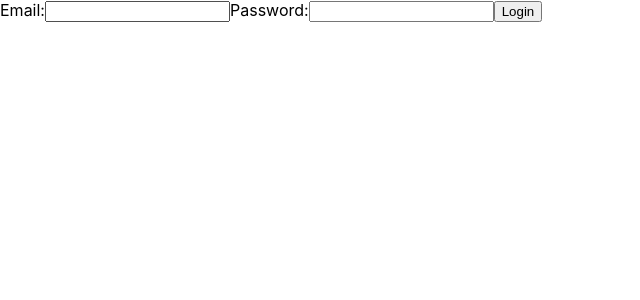
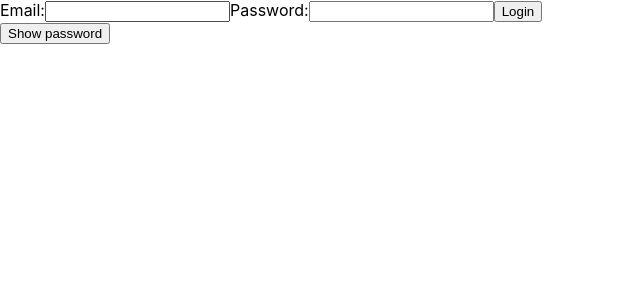
Before and after one commit to hugobosy/exercise-form, a React (Create React App) app: page / in a window 1280 px wide. Shown: the top 300 px of the page, without its empty margins (0-640 px from the left). Built offline with nearby package versions, Linux system fonts and the light colour scheme.

Commit message:
add button show/hide password

```diff
--- a/src/components/App.js
+++ b/src/components/App.js
@@ -20,17 +20,14 @@ function App() {
         })) : setUser(user => ({...user, correct: false}))
     }
 
-    // const showPassword = () => {
-    //     setUser(user => ({
-    //         ...user,
-    //         showPass: true
-    //     }))
-    //
-    //     setTimeout(setUser(user => ({
-    //         ...user,
-    //         showPass: false,
-    //     })), 2000)
-    // }
+    const showPassword = () => {
+        const pass = user.showPass;
+        setUser(user => ({
+            ...user,
+            showPass: !pass
+        }));
+
+    }
 
     return (
         <>
@@ -46,15 +43,16 @@ function App() {
                     </label>
                     <label>
                         Password:
-                        <input type="password" value={user.password} onChange={e => setUser(user => ({
+                        <input type={user.showPass ? 'text' : 'password'} value={user.password} onChange={e => setUser(user => ({
                             ...user,
                             password: e.target.value,
                             correct: null,
                         }))}/>
                     </label>
                     <button type="submit">Login</button>
-                    {/*<button onClick={showPassword}>Show password</button>*/}
+
                 </form>
+                <button onClick={showPassword}>{user.showPass ? "Hidden password" : "Show password"}</button>
             </div>
             <div className="box">
                 {user.correct === null ? null : user.correct ?
```
